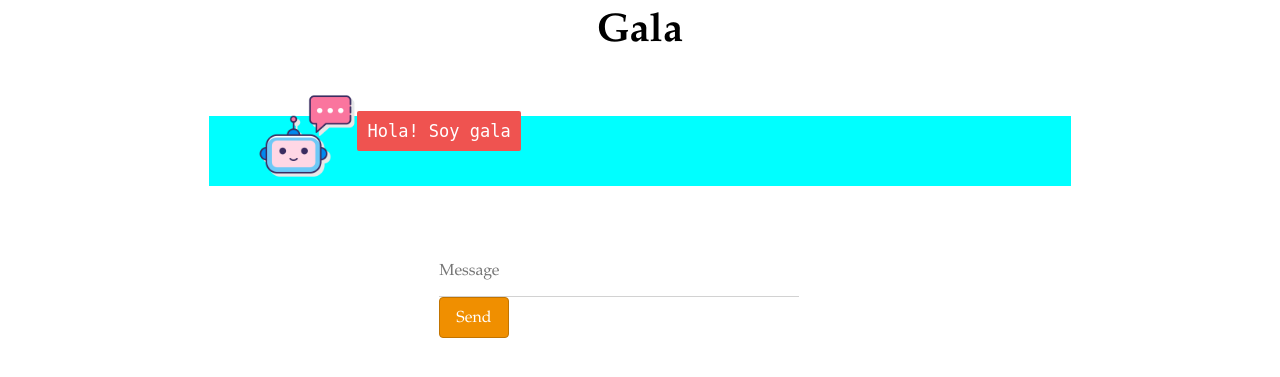
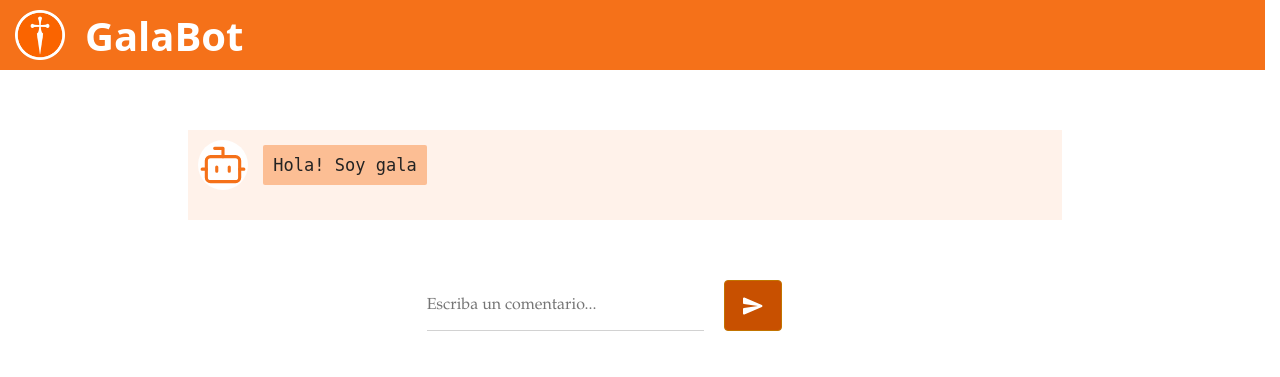
Before and after one commit to JoaquinParada/chatbot-python, a Flask app: page / in a window 1280 px wide. Shown: the top 377 px of the page. Run offline with Flask 3, Linux system fonts and the light colour scheme; parts of the project's set-up code (start-up, migrations or seed data) failed here and were passed over; some libraries are stand-ins or nearby versions.

Commit message:
feat: cambio de estilo

```diff
--- a/static/style.css
+++ b/static/style.css
@@ -1,6 +1,20 @@
 body {
     font-family: Garamond;
+    margin: 0;
+    padding: 0;
+
+    /* box-sizing: border-box; */
 }
+
+:root {
+    --orange:  #f57119;
+    --orangeDark: #c85000;
+    --white: #ffffff;
+    --orangeBuble: #f7731b6a;
+    --blueBuble: #46c6ed6d;
+    --chat-bg: #fff2ea;
+    --text-chat: #232323;
+  }
 
 h1 {
     color: black;
@@ -19,6 +33,7 @@ h3 {
 .row {
     display: flex;
     flex-wrap: wrap;
+    width: 100%;
     margin-right: -15px;
     margin-left: -15px;
 }
@@ -40,6 +55,8 @@ h3 {
 .col-md-8{flex:0 0 66.666667%;max-width:66.666667%}
 .col-md-4{flex:0 0 33.333333%;max-width:33.333333%}
 .col-md-10{flex:0 0 83.333333%;max-width:83.333333%}
+
+
 
 .form-control {
     background: no-repeat bottom,50% calc(100% - 1px);
@@ -85,11 +102,16 @@ h3 {
 }
 .btn-warning {
     color: #fff;
-    background-color: #f08f00;
+    background-color: var(--orangeDark);
     border-color: #c27400;
+    display: flex;
+    justify-content: center;
+    align-items: center;
+    cursor: pointer;
 }
 .btn.btn-warning:active, .btn.btn-warning:focus, .btn.btn-warning:hover {
     box-shadow: 0 14px 26px -12px rgba(255,152,0,.42),0 4px 23px 0 rgba(0,0,0,.12),0 8px 10px -5px rgba(255,152,0,.2);
+    background-color: var(--orange);
 }
 
 button, input, optgroup, select, textarea {
@@ -100,10 +122,11 @@ button, input, optgroup, select, textarea {
     overflow:visible;
 }
 #chatbox {
-    background-color: cyan;
+    background-color: var(--chat-bg);
     margin-left: auto;
     margin-right: auto;
     width: 80%;
+    padding: 10px;
     min-height: 70px;
     margin-top: 60px;
 }
@@ -130,7 +153,7 @@ button, input, optgroup, select, textarea {
 }
 
 .userText {
-    color: white;
+    color: var(--text-chat);
     font-family: monospace;
     font-size: 17px;
     text-align: right !important;
@@ -139,13 +162,13 @@ button, input, optgroup, select, textarea {
 }
 
 .userText span {
-    background-color: #009688;
+    background-color: var(--blueBuble);
     padding: 10px;
     border-radius: 2px;
 }
 
 .botText {
-    color: white;
+    color: var(--text-chat);
     font-family: monospace;
     font-size: 17px;
     text-align: left;
@@ -154,7 +177,8 @@ button, input, optgroup, select, textarea {
 }
 
 .botText span {
-    background-color: #ef5350;
+    background-color: var(--orangeBuble);
+    color: var(--text-chat);
     padding: 10px;
     border-radius: 2px;
 }
@@ -167,9 +191,47 @@ button, input, optgroup, select, textarea {
 }
 
 .img-gala-bot{
-    position: absolute;
-    top: -30px;
-    width: 100px;
-    height: 100px;
-    left: -80px;
+    top: -10px;
+    width: 50px;
+    height: 50px;
+    left: -40px;
+    background-color: var(--white);
+    border-radius: 50%;
 }
+
+.header-chat {
+    background-color: var(--orange);
+    height: 70px;
+    display: flex;
+
+}
+
+.galicia-img {
+    width: 50px;
+    height: 50px;
+}
+
+.header-container{
+    display: flex;
+    justify-content: center;
+    align-items: center;
+    padding: 0 30px;
+    gap: 20px;
+    color: var(--white);
+}
+
+.title-header {
+    color: var(--white);
+    font-family: system-ui, -apple-system, BlinkMacSystemFont, 'Segoe UI', Roboto, Oxygen, Ubuntu, Cantarell, 'Open Sans', 'Helvetica Neue', sans-serif;
+}
+
+.chatbot-res-container {
+    display: flex;
+    gap: 10px;
+    align-items: center;
+}
+
+.btn-send-con {
+    display: flex;
+    gap: 20px;
+}
--- a/templates/index.html
+++ b/templates/index.html
@@ -2,26 +2,32 @@
 <html>
 
 <head>
-    <link rel="stylesheet" type="text/css" href="{{ url_for('static', filename='style.css')}}" />
+    <link rel="stylesheet" type="text/css" href="../static/style.css" />
     <!-- <link rel="stylesheet" type="text/css" href="{{ url_for('static', filename='css.css')}}" /> -->
     <script src="https://ajax.googleapis.com/ajax/libs/jquery/3.2.1/jquery.min.js"></script>
 </head>
 
 <body>
+    <div class="row header-chat">
+        <div class="header-container">
+            <img src="../static/images/logoGalicia.png" class="galicia-img" />
+            <h1 class="title-header">GalaBot</h1>
+        </div>
+    </div>
     <div class="row">
+
         <div class="col-md-10 mr-auto ml-auto">
-            <h1>Gala</h1>
-            <form>
+            <form >
                 <div id="chatbox">
-                    <div class="col-md-8 ml-auto mr-auto text-center">
+                    <div class="col-md-11 ml-auto mr-auto chatbot-res-container">
+                        <img src="../static//images/lucide_bot.svg" class="img-gala-bot" />
                         <p class="botText"><span>Hola! Soy gala</span></p>
-                        <img src="../static//images/chatbot-img.png" class="img-gala-bot" />
                      </div>
                 </div>
                 <div id="userInput" class="row">
-                    <div class="col-md-10">
-                        <input id="text" type="text" name="msg" placeholder="Message" class="form-control">
-                        <button type="submit" id="send" class="btn btn-warning">Send</button>
+                    <div class="col-md-10 btn-send-con">
+                        <input id="text" type="text" name="msg" placeholder="Escriba un comentario..." class="form-control">
+                        <button type="submit" id="send" class="btn btn-warning"><img src="../static/images/ic_round-send.svg" /></button>
                     </div>
                 </div>
             </form>
@@ -46,7 +52,7 @@
                     type: "POST",
                     url: "/get",
                 }).done(function(data) {
-                    var botHtml = '<p class="botText"><span>' + data + "</span></p>";
+                    var botHtml = '<div class="col-md-11 ml-auto mr-auto chatbot-res-container"><img src="../static//images/lucide_bot.svg" class="img-gala-bot" /><p class="botText"><span>' + data + "</span></p></div>";
                     $("#chatbox").append($.parseHTML(botHtml));
                     document.getElementById("userInput").scrollIntoView({
                         block: "start",
```
Also changed, not shown: static/images/ic_round-send.svg (added), static/images/logoGalicia.png (added), static/images/lucide_bot.svg (added).
